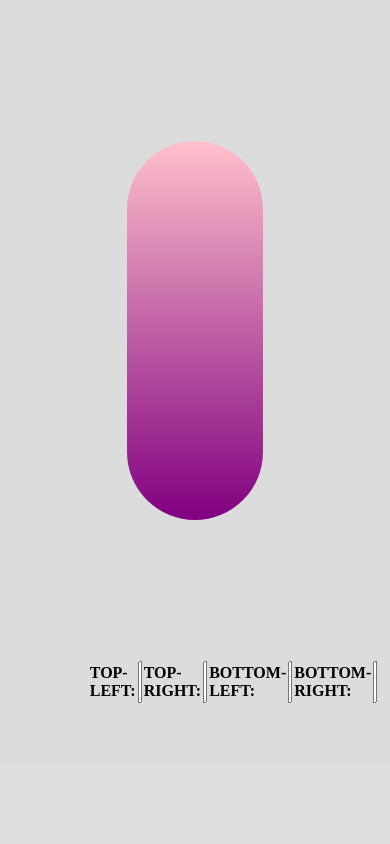
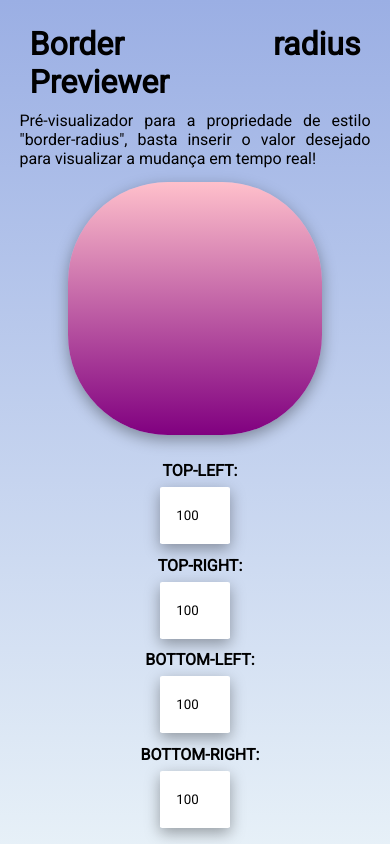
Before and after one commit to Luaxlz/border-radius-previewer, a plain HTML site: page index.html in a window 390 px wide. Drawn offline with Linux system fonts and the light colour scheme.

Commit message:
Criando mobile e CSS

```diff
--- a/index.html
+++ b/index.html
@@ -9,6 +9,12 @@
 </head>
 <body>
     <div class="container">
+        <header class="header-titulo">
+            <h1 class="titulo-header">Border radius Previewer</h1>
+            <p class="descricao-titulo">
+                Pré-visualizador para a propriedade de estilo "border-radius", basta inserir o valor desejado para visualizar a mudança em tempo real!
+            </p>
+        </header>
         <div id="border-radius">
         </div>
         <div class="input-container">
--- a/src/style.css
+++ b/src/style.css
@@ -1,7 +1,10 @@
+@import url('https://fonts.googleapis.com/css2?family=Roboto&display=swap');
+
 * {
     margin: 0;
     padding: 0;
     box-sizing: border-box;
+    font-family: 'Roboto', sans-serif;
 }
 
 .container {
@@ -9,36 +12,90 @@
     flex-direction: column;
     align-items: center;
     justify-content: space-evenly;
-    background-color: rgba(217, 217, 217, 0.9);
+    /* background-color: rgba(217, 217, 217, 0.9); */
+    background-image: linear-gradient(#9bafe4, rgba(222, 235, 245, 0.747));
     width: 100vw;
     height: 100vh;
 }
 
+.header-titulo {
+    display: flex;
+    flex-direction: column;
+    align-items: center;
+    justify-content: center;
+    text-align: justify;
+    width: 90vw;
+}
+
+.titulo-header {
+    margin: 10px;
+}
+
 #border-radius {
     background-image: linear-gradient(pink, purple);
-    width: 35%;
+    box-shadow: rgba(0, 0, 0, 0.35) 0px 5px 15px;
+    max-width: 40vw;
+    width: 100%;
     height: 45%;
     border-radius: 100px;
 }
 
 .border-input {
-    width: 7%;
-    height: 100%;
+    max-width: 10%;
+    height: 50%;
     text-align: center;
+    border: 0;
+    border-radius: 5%;
+    box-shadow: rgba(0, 0, 0, 0.35) 0px 5px 15px;
 }
 
 .input-container {
     display: flex;
     flex-direction: row;
     align-items: center;
-    justify-content: space-evenly;
-    width: 55%;
-    height: 5%;
+    justify-content: center;
+    max-width: 100vw;
+    width: 97%;
+    height: 10%;
 }
 
 label {
     text-transform: uppercase;
     font-weight: bold;
-    margin-left: 2px;
-    margin-right: 2px;
+    margin-left: 10px;
 }
+
+@media only screen and (max-width: 740px) {
+
+    #border-radius {
+        background-image: linear-gradient(pink, purple);
+        max-width: 65vw;
+        width: 75%;
+        height: 30%;
+        border-radius: 100px;
+    }
+
+    .input-container {
+        display: flex;
+        flex-direction: column;
+        align-items: center;
+        justify-content: space-evenly;
+        max-width: 100vw;
+        width: 90%;
+        height: 45%;
+    }
+
+    .border-input {
+        max-width: 20%;
+        width: 100%;
+        height: 15%;
+        text-align: center;
+        border-radius: 3%;
+    }
+
+    label {
+        margin-top: 10px;
+        margin-bottom: 5px;
+    }
+
+  }
```
